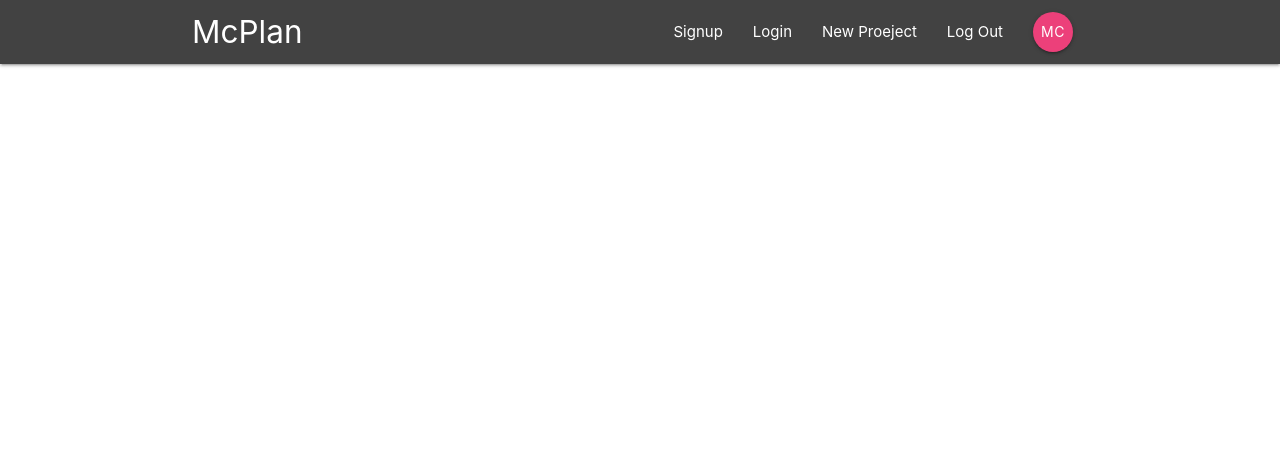
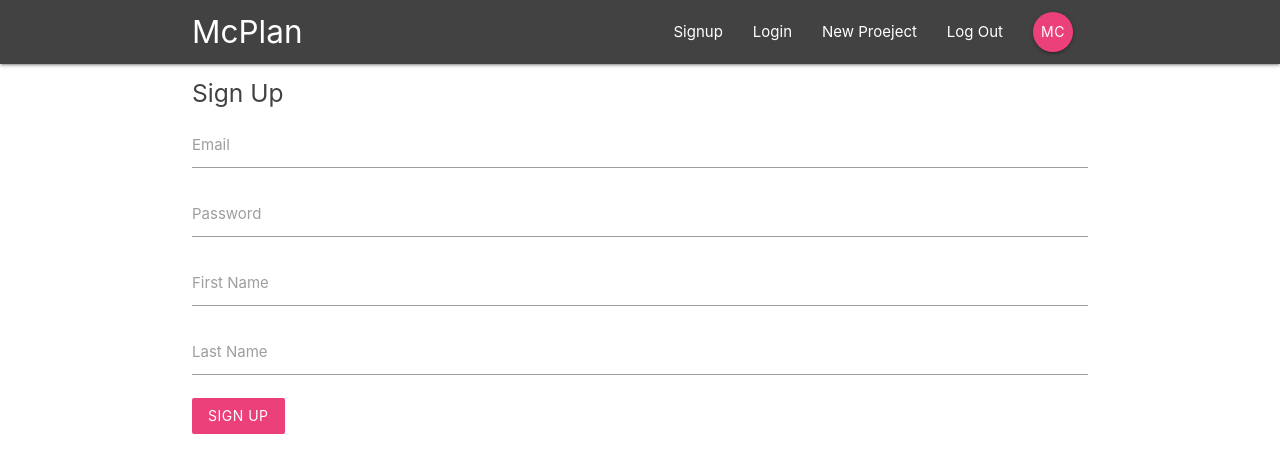
Before and after one commit to msc007/McPlanner, a React (Create React App) app: page /signup in a window 1280 px wide. Shown: the top 472 px of the page. Built offline with nearby package versions, Linux system fonts and the light colour scheme.

Commit message:
signup template done

```diff
--- a/src/App.js
+++ b/src/App.js
@@ -4,6 +4,7 @@
 import Dashboard from './components/dashboard/Dashboard'
 import ProjectDetails from './components/projects/ProjectDetails'
 import SignIn from './components/auth/SignIn'
+import SignUp from './components/auth/SignUp'
 
 class App extends Component {
   render() {
@@ -15,6 +16,7 @@
             <Route exact path="/" component={Dashboard} />
             <Route path="/project/:id" component={ProjectDetails} />
             <Route path="/signin" component={SignIn} />
+            <Route path="/signup" component={SignUp} />
           </Switch>
         </div>
       </BrowserRouter>
--- a/src/components/auth/SignUp.js
+++ b/src/components/auth/SignUp.js
@@ -0,0 +1,53 @@
+import React, { Component } from 'react'
+
+class SignUp extends Component {
+	state = {
+		email: '',
+        password: '',
+        firstName: '',
+        lastName: ''
+	}
+
+	handleChange = (e) => {
+		this.setState({
+			[e.target.id]: e.target.value
+		})
+	}
+
+	handleSubmit = (e) => {
+		//prevent page being refresh when submit form
+		e.preventDefault();
+		console.log(this.state);
+	}
+
+	render() {
+		return (
+			<div className="container">
+				<form onSubmit={this.handleSubmit} className="white">
+				<h5 className="grey-text text-darken-3">Sign Up</h5>
+				<div className="input-field">
+					<label htmlFor="email">Email</label>
+					<input type="email" id="email" onChange={this.handleChange}/>
+				</div>
+				<div className="input-field">
+					<label htmlFor="password">Password</label>
+					<input type="password" id="password" onChange={this.handleChange}/>
+				</div>
+                <div className="input-field">
+					<label htmlFor="firstName">First Name</label>
+					<input type="text" id="firstName" onChange={this.handleChange}/>
+				</div>
+                <div className="input-field">
+					<label htmlFor="lastName">Last Name</label>
+					<input type="text" id="lastName" onChange={this.handleChange}/>
+				</div>
+				<div className="input-field">
+					<button className="btn pink lighten-1 z-depth-0">Sign Up</button>
+				</div>
+				</form>
+			</div>
+		)
+	}
+}
+
+export default SignUp
```
